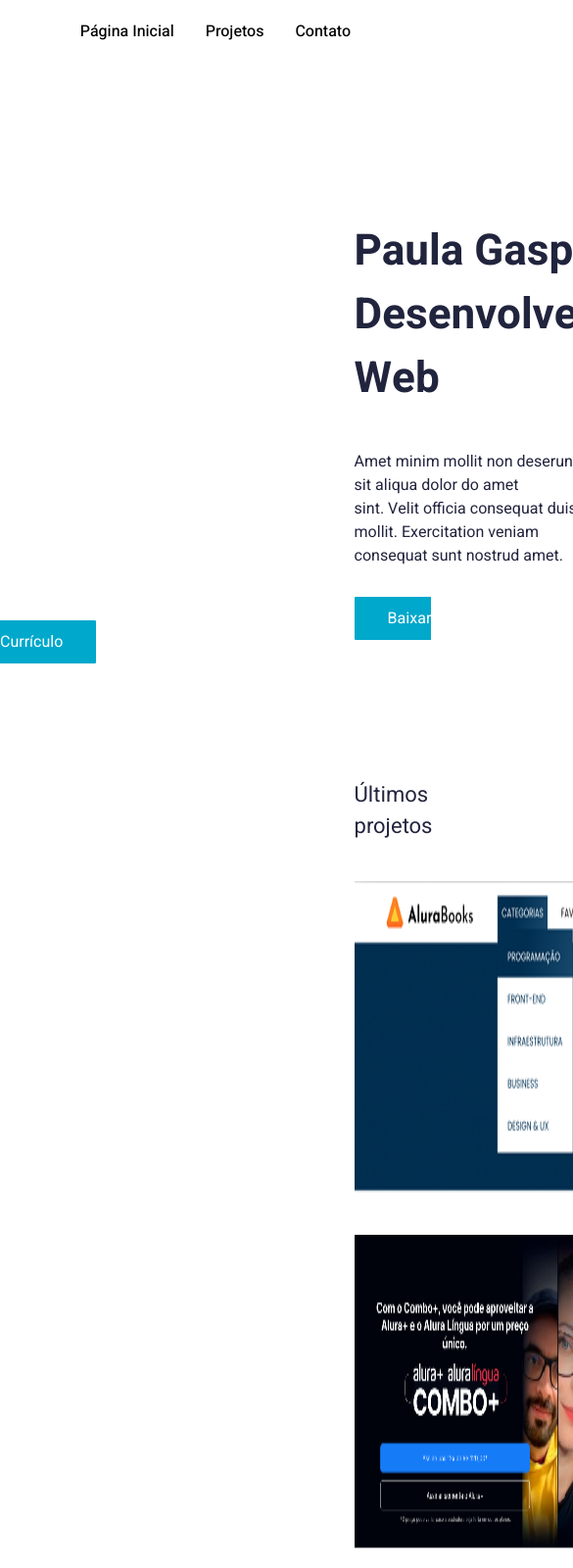
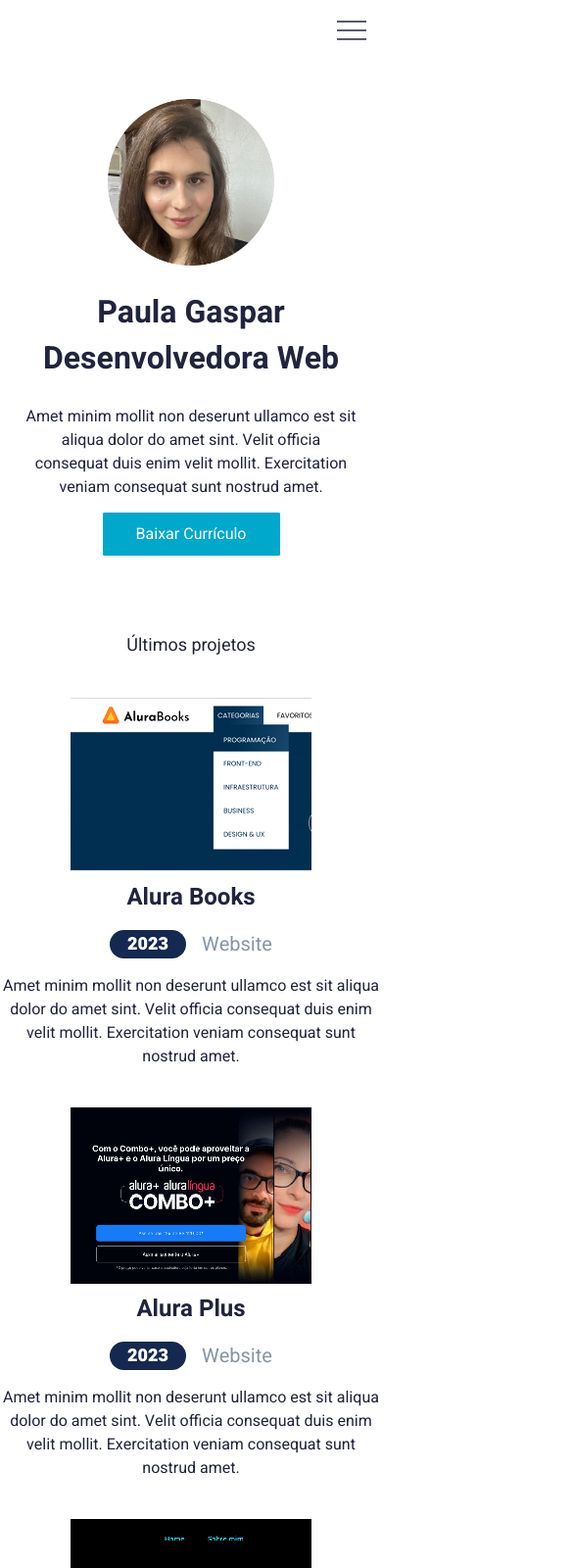
Before and after one commit to HanePaula/portifolio-proprio, a plain HTML site: page index.html in a window 390 px wide. Shown: the top 1600 px of the page at 98% size, 585 px wide, since content can reach past the window. Drawn offline with Linux system fonts and the light colour scheme.

Commit message:
portifolio-proprio-1.2
Adicionado responsividade para mobile.

```diff
--- a/index.html
+++ b/index.html
@@ -11,14 +11,30 @@
         <a href = "index.html" class = "cabecalho__item">Página Inicial</a>
         <a href = "#" class = "cabecalho__item">Projetos</a>
         <a href = "#" class = "cabecalho__item cabecalho__ultimo">Contato</a>
+        <input type = "checkbox" id = "menu" class = "menu__botao">
+        <label for = "menu">
+            <span class = "cabecalho__menu-hamburguer"></span>
+        </label>
+        <ul class = "lista-menu">
+
+            <li class = "lista-menu__item">
+                <a href = "index.html" class = "lista-menu__link">Página Inicial</a>
+            </li>
+            <li class = "lista-menu__item">
+                <a href = "#" class = "lista-menu__link">Projetos</a>
+            </li>
+            <li class = "lista-menu__item">
+                <a href = "#" class = "lista-menu__link">Contato</a>
+            </li>
+        </ul>
     </header>
     <main>
         <section class = "apresentacao">
             <div class = "apresentacao__base">
                 <div class= "base__nomeacao">
                     <h1 class = apresentacao__titulo>Paula Gaspar <br> Desenvolvedora Web</h1>
-                    <p class = "apresentacao__texto">Amet minim mollit non deserunt ullamco est sit aliqua dolor do amet <br>
-                         sint. Velit officia consequat duis enim velit mollit. Exercitation veniam <br> consequat sunt nostrud amet.</p>
+                    <p class = "apresentacao__texto">Amet minim mollit non deserunt ullamco est sit aliqua dolor do amet
+                         sint. Velit officia consequat duis enim velit mollit. Exercitation veniam consequat sunt nostrud amet.</p>
                 </div>
                 <img src = "assets/Paula Gaspar.png" alt = "Foto da Paula Gaspar" class = "apresentacao__imagem">
             </div>
--- a/styles/home.css
+++ b/styles/home.css
@@ -27,6 +27,8 @@
 }
 .apresentacao__texto{
     margin: 2.5rem 0;
+    overflow-wrap: break-word;
+    width: 497px;
 }
 .apresentacao__imagem{
     width: 249px;
@@ -100,3 +102,108 @@
 .cabecalho__item:hover{
     color: var(--fundo-terciario);
 }
+.cabecalho__menu-hamburguer{
+    display: none;
+}
+.menu__botao{
+    display: none;
+}
+.lista-menu{
+    display: none;
+}
+@media screen and (max-width: 768px){
+    body{
+        width: 100vw;
+        max-width: 100%;
+    }
+    .cabecalho{
+        position: relative;
+        display: flex;
+        justify-content: flex-end;
+        align-items: center;
+        padding: 1em;
+    }
+    .cabecalho__item{
+        display: none;
+    }
+    .cabecalho__menu-hamburguer{
+        width: 30px;
+        height: 30px;
+        background-image: url("../assets/menu.png");
+        background-repeat: no-repeat;
+        background-position: center;
+        display: inline-block;
+    }
+    .lista-menu{
+        display: none;
+        position: absolute;
+        top: 100%;
+        width: auto;
+        list-style-type: none;
+    }
+    .menu__botao:checked ~ .lista-menu{
+        display: block;
+    }
+    .lista-menu__item{
+        padding: 1em;
+        background-color: var(--fundo-primario);
+    }
+    .lista-menu__link{
+        color: var(--texto-primario);
+        text-decoration: none;
+        text-transform: uppercase;
+    }
+    .menu__botao{
+        display: none;
+    }
+    .apresentacao{
+        display: block;
+        margin-top: 2em;
+        text-align: center;
+    }
+    .apresentacao__base{
+        display: flex;
+        flex-direction: column-reverse;
+        align-items: center;
+        gap: 1.5em;
+
+    }
+    .base__nomeacao{
+        display: block;
+        text-align: center;
+        margin: 0;
+    }
+    .apresentacao__titulo{
+        font-size: 32px;
+    }
+    .apresentacao__texto{
+        margin: 1.5em 0;
+        padding: 0 1.5em;
+        width: auto;
+    }
+    .apresentacao__imagem{
+        width: 170px;
+        height: 170px;
+    }
+    .apresentacao__botao{
+        margin: 1.5em 0;
+    }
+    .ultimos-projetos{
+        margin: 4.5em 0;
+        padding: 1em 0;
+        text-align: center;
+    }
+    .ultimos-projetos__titulo{
+        font-size: 18px;
+    }
+    .ultimos-projetos__card{
+        display: block;
+        text-align: center;
+    }
+    .card__titulo{
+        font-size: 24px;
+    }
+    .card__lista{
+        justify-content: center;
+    }
+}
```
Also changed, not shown: assets/menu.png (added).
